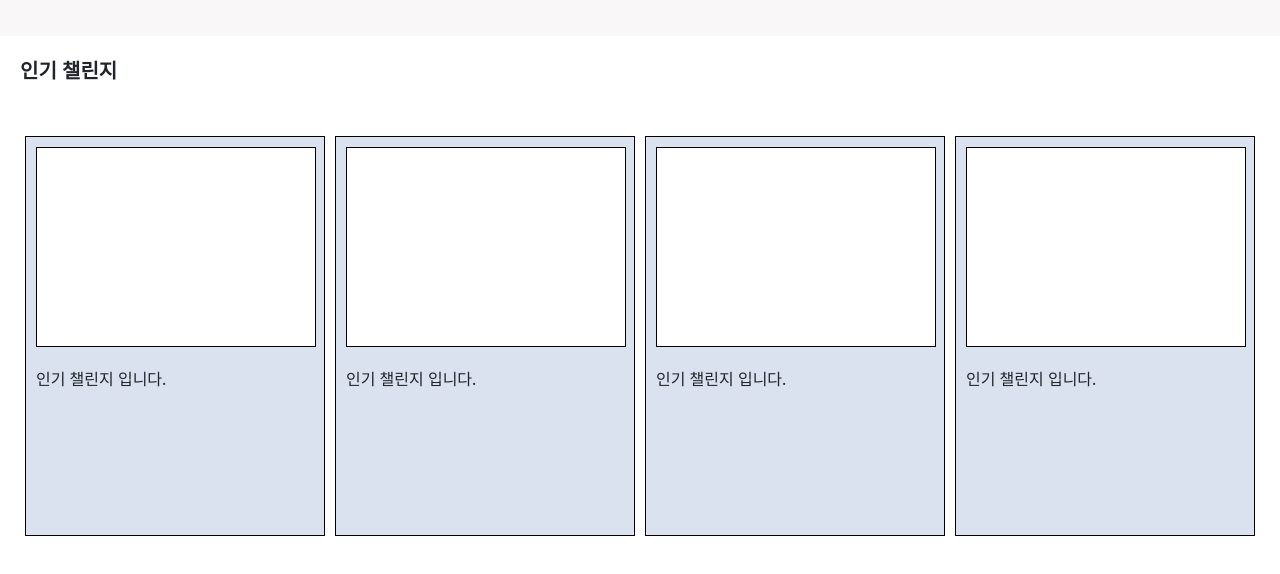
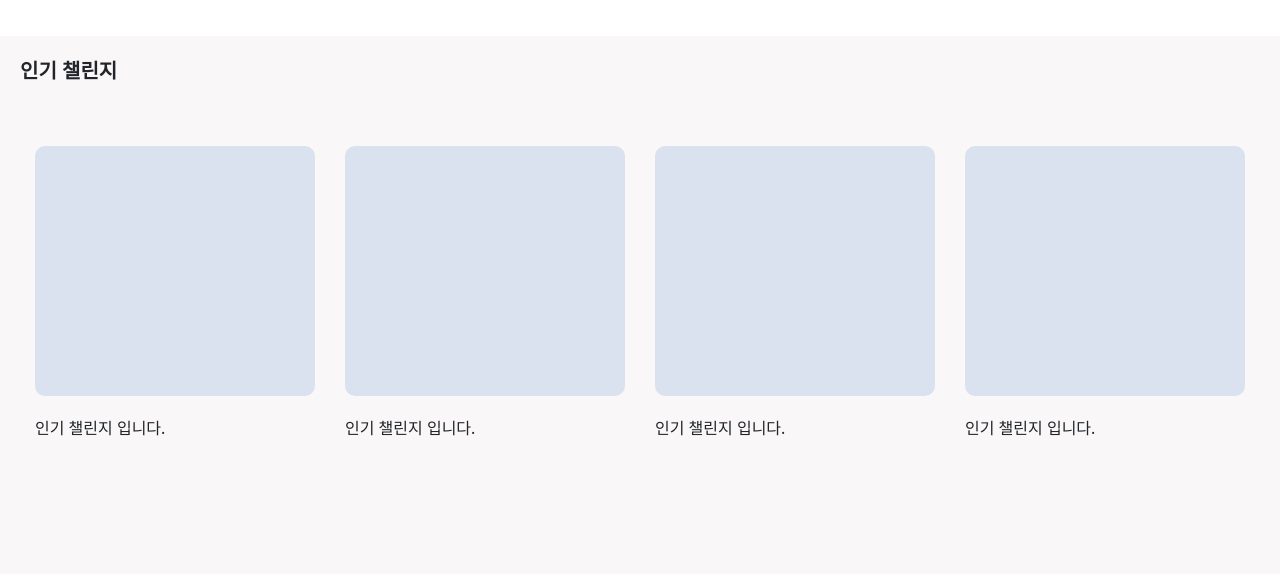
Before and after one commit to dallenge/Front, a React (Create React App) app: page / in a window 1280 px wide. Shown: the part 1104-1678 px from the top of the page. Built offline with nearby package versions, Linux system fonts and the light colour scheme.

Commit message:
💄 Design : 메인페이지 UI 수정

```diff
--- a/src/Routes/Home.tsx
+++ b/src/Routes/Home.tsx
@@ -30,10 +30,10 @@ function Home() {
           <div style={{ fontSize: '20px', color: 'black', fontWeight: 'bold' }}>사람들에게 공유하세요!</div>
         </div>
       </Card>
-      <Card background="var(--color-white)" height="50vh">
+      <Card background="white" height="50vh">
         카테고리 넣을 위치입니다.
       </Card>
-      <Card background="white" height="600px">
+      <Card background="var(--color-white)" height="600px">
         <div style={{ width: '100vw', display: 'flex', flexDirection: 'column', alignItems: 'flex-start' }}>
           <div style={{ fontSize: '20px', fontWeight: '600' }}>인기 챌린지</div>
           <div style={{ width: '100%', display: 'flex', marginTop: '50px', justifyContent: 'space-around' }}>
@@ -51,17 +51,15 @@ function PopularChallenge() {
   return (
     <div
       style={{
-        height: '400px',
+        height: '500px',
         width: '300px',
-        border: ' 1px solid black',
-        background: ' var(--color-sky)',
         display: 'flex',
         flexDirection: 'column',
         alignItems: 'flex-start',
         padding: '10px',
       }}
     >
-      <div style={{ height: '200px', width: '280px', background: 'white', border: '1px solid black' }}></div>
+      <div style={{ height: '250px', width: '280px', background: 'var(--color-sky)', borderRadius: '10px' }}></div>
       <div style={{ marginTop: '20px' }}>인기 챌린지 입니다.</div>
     </div>
   );
```
